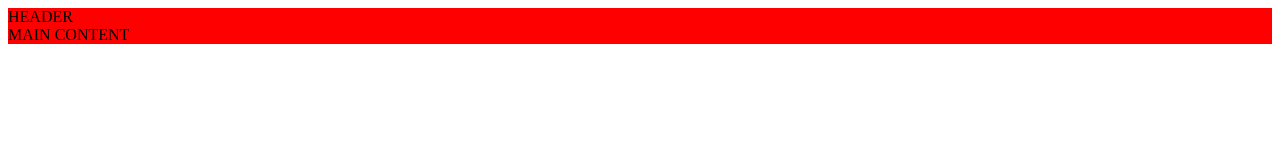
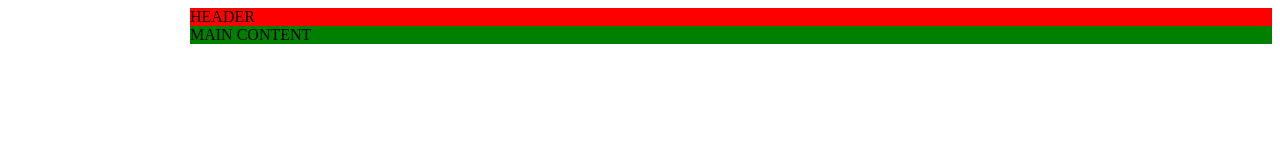
Before and after one commit to EBliujus/09-monitorius, a website: page index.html in a window 1280 px wide. Drawn offline with Linux system fonts and the light colour scheme.

Commit message:
initial commit

```diff
--- a/main.css
+++ b/main.css
@@ -1,9 +1,10 @@
 header {
         background-color: red;
         width: 900;
-
+        margin-left: calc(50% - 450px);
 }
 main {
-        background-color: red;
+        background-color: green;
         width: 900;
+        margin-left: calc(50% - 450px);
 }
--- a/package.json
+++ b/package.json
@@ -4,7 +4,7 @@
   "description": "Monitorius",
   "main": "index.js",
   "scripts": {
-      "dev": "dead-server --port=1144"
+      "dev": "dead-server --port=1144",
     "test": "echo \"Error: no test specified\" && exit 1"
   },
   "keywords": [
```
